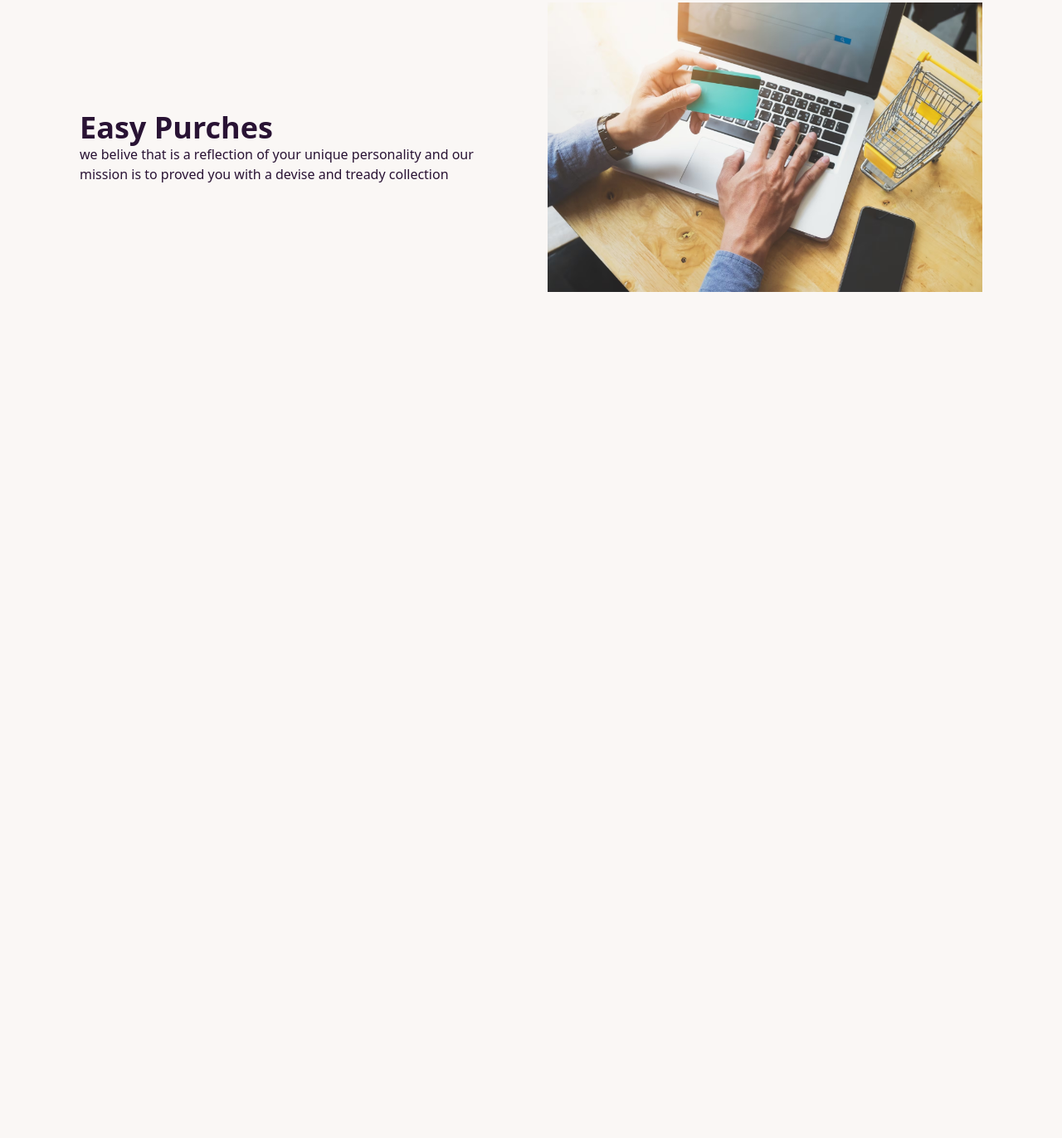
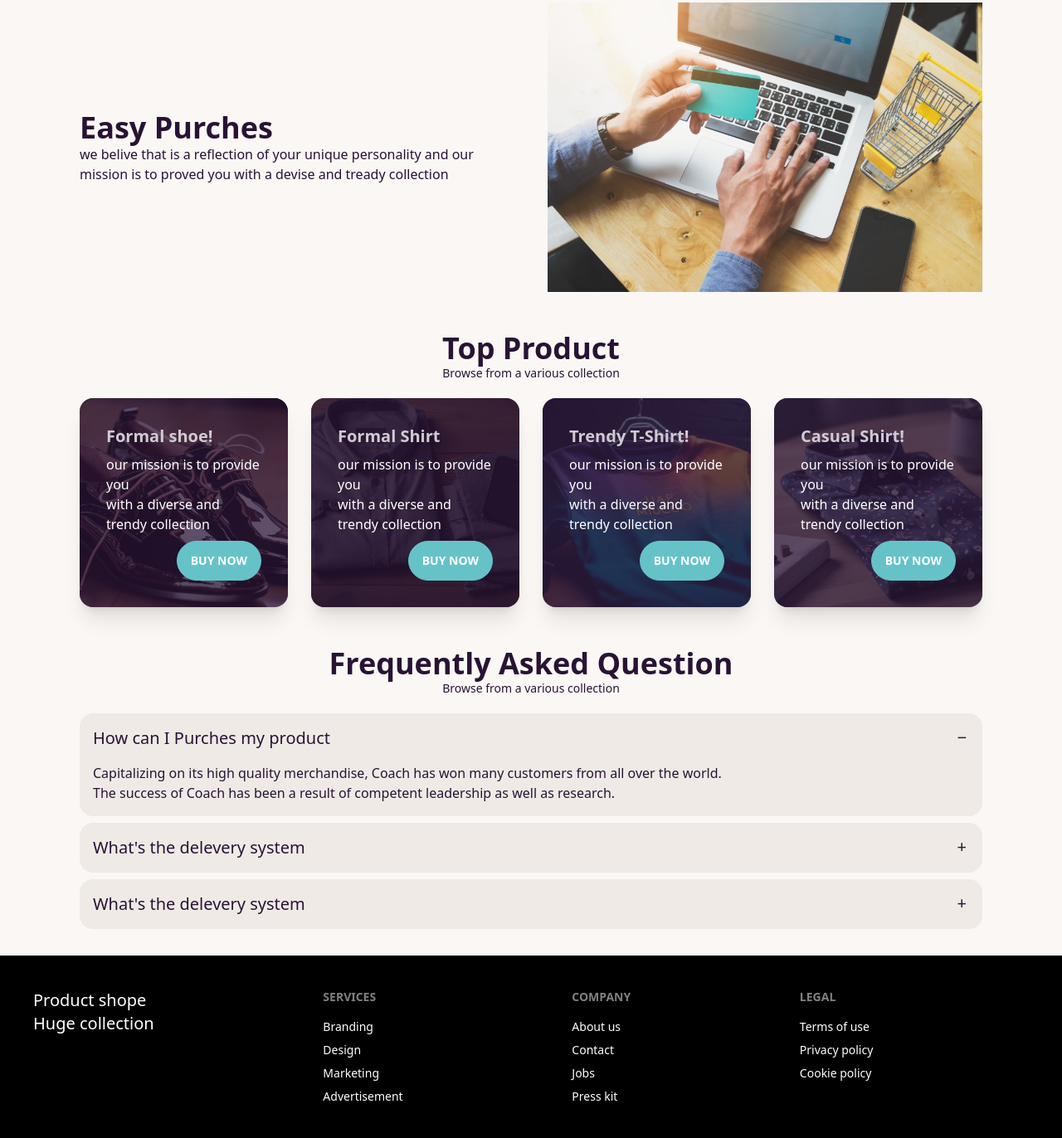
Before and after one commit to Shajadulhaqueemon111/Modern-website, a plain HTML site: page index.html in a window 1280 px wide. Shown: the part 1145-2517 px from the top of the page at 83% size. Before the commit the page ends 1521 px from the top, so only its background shows below. Drawn offline with nearby package versions, Linux system fonts and the light colour scheme.

Commit message:
added alsection

```diff
--- a/index.html
+++ b/index.html
@@ -131,9 +131,128 @@
        <p>we belive that is a reflection of your unique personality and our mission is to proved you with a devise and tready collection</p>
         </div>
         <div class="flex-1">
-            <img src="./images/easy-purchase.avif"
+            <img src="./images/easy-purchase.avif">
      </div>
     </section>
+    <!-- product section -->
+    <section class="max-w-screen-xl  mx-auto px-8 md:px-16 lg:px-24 py-6 my10">
+      <!-- top product -->
+      <div class="text-center pb-5">
+        <h3 class="text-2xl md:text-4xl font-extrabold">Top Product</h3>
+        <p class="text-sm">Browse from a various collection</p>
+      </div>
+      <div>
+        <div class="grid sm:grid-cols-2 md:grid-cols-3 lg:grid-cols-4 gap-7">
+
+          <div class="card   bg-base-100  shadow-xl image-full">
+            <figure><img src="./images/shiny-black-leather-shoes-exude-modern-luxury-generated-by-ai_188544-36154.avif" alt="Shoes" /></figure>
+            <div class="card-body">
+              <h2 class="card-title">Formal shoe!</h2>
+              <p class="text-[white]">our mission is to provide you<br>with a diverse and trendy collection</p>
+              <div class="card-actions justify-end">
+                <button class="btn btn-primary text-[white]">Buy Now</button>
+              </div>
+            </div>
+          </div>
+          <div class="card   bg-base-100  shadow-xl image-full">
+            <figure><img src="./images/elegant-businessman-attire-hangs-modern-closet-generated-by-ai_188544-15312.avif" alt="" /></figure>
+            <div class="card-body">
+              <h2 class="card-title">Formal Shirt</h2>
+              <p class="text-[white]">our mission is to provide you<br>with a diverse and trendy collection</p>
+              <div class="card-actions justify-end">
+                <button class="btn btn-primary text-[white]">Buy Now</button>
+              </div>
+            </div>
+          </div>
+          <div class="card   bg-base-100  shadow-xl image-full">
+            <figure><img src="./images/blue-yellow-t-shirt-wooden-hanger-generated-by-ai_188544-42185.avif" alt="" /></figure>
+            <div class="card-body">
+              <h2 class="card-title">Trendy T-Shirt!</h2>
+              <p class="text-[white]">our mission is to provide you<br>with a diverse and trendy collection</p>
+              <div class="card-actions justify-end">
+                <button class="btn btn-primary text-[white]">Buy Now</button>
+              </div>
+            </div>
+          </div>
+          <div class="card   bg-base-100  shadow-xl image-full">
+            <figure><img src="./images/elegant-businessman-shirt-wooden-desk-stack-generated-by-ai_188544-34678.avif" alt="" /></figure>
+            <div class="card-body">
+              <h2 class="card-title">Casual Shirt!</h2>
+              <p class="text-[white]">our mission is to provide you<br>with a diverse and trendy collection</p>
+              <div class="card-actions justify-end">
+                <button class="btn btn-primary text-[white]">Buy Now</button>
+              </div>
+            </div>
+          </div>
+        </div>
+      </div>
+    </section>
+    <!-- Faq section -->
+    <section class="max-w-screen-xl  mx-auto px-8 md:px-16 lg:px-24 py-6 my10">
+      <!-- Heading -->
+      <div class="text-center pb-5">
+        <h3 class="text-2xl md:text-4xl font-extrabold">Frequently Asked Question</h3>
+        <p class="text-sm">Browse from a various collection</p>
+      </div>
+      <!-- Accordian -->
+      <div>
+        <div class="collapse collapse-plus bg-base-200 mb-2">
+          <input type="radio" name="my-accordion-3" checked="checked" />
+          <div class="collapse-title text-xl font-medium">
+            How can I Purches my product
+          </div>
+          <div class="collapse-content">
+            <p>Capitalizing on its high quality merchandise, Coach has won many customers from all over the world.<br> The success of Coach has been a result of competent leadership as well as research. </p>
+          </div>
+        </div>
+        <div class="collapse collapse-plus bg-base-200 mb-2">
+          <input type="radio" name="my-accordion-3" />
+          <div class="collapse-title text-xl font-medium">
+           What's the delevery system
+          </div>
+          <div class="collapse-content">
+            <p>Capitalizing on its high quality merchandise, Coach has won many customers from all over the world.<br> The success of Coach has been a result of competent leadership as well as research.</p>
+          </div>
+        </div>
+        <div class="collapse collapse-plus bg-base-200 mb-2">
+          <input type="radio" name="my-accordion-3" />
+          <div class="collapse-title text-xl font-medium">
+            What's the delevery system
+          </div>
+          <div class="collapse-content">
+            <p>Capitalizing on its high quality merchandise, Coach has won many customers from all over the world.<br> The success of Coach has been a result of competent leadership as well as research.</p>
+          </div>
+        </div>
+
+      </div>
+    </section>
 </main>
+<!-- footer section -->
+<footer class="footer p-10 bg-base-200 text-base-content bg-[black]">
+  <div>
+
+    <p class="text-[white] text-xl">Product shope<br>Huge collection</p>
+  </div>
+  <div class="text-[white]">
+    <span class="footer-title">Services</span>
+    <a class="link link-hover">Branding</a>
+    <a class="link link-hover">Design</a>
+    <a class="link link-hover">Marketing</a>
+    <a class="link link-hover">Advertisement</a>
+  </div>
+  <div class="text-[white]">
+    <span class="footer-title">Company</span>
+    <a class="link link-hover">About us</a>
+    <a class="link link-hover">Contact</a>
+    <a class="link link-hover">Jobs</a>
+    <a class="link link-hover">Press kit</a>
+  </div>
+  <div class="text-[white]">
+    <span class="footer-title">Legal</span>
+    <a class="link link-hover">Terms of use</a>
+    <a class="link link-hover">Privacy policy</a>
+    <a class="link link-hover">Cookie policy</a>
+  </div>
+</footer>
 </body>
 </html>
```
